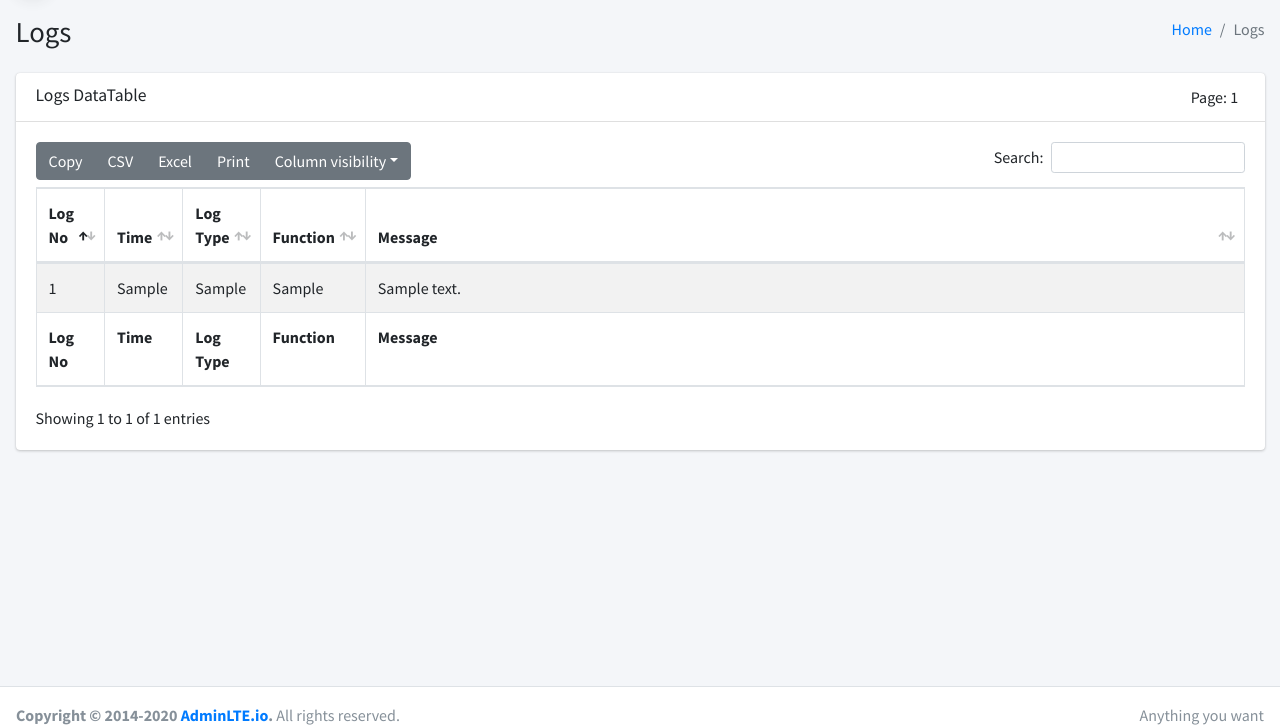
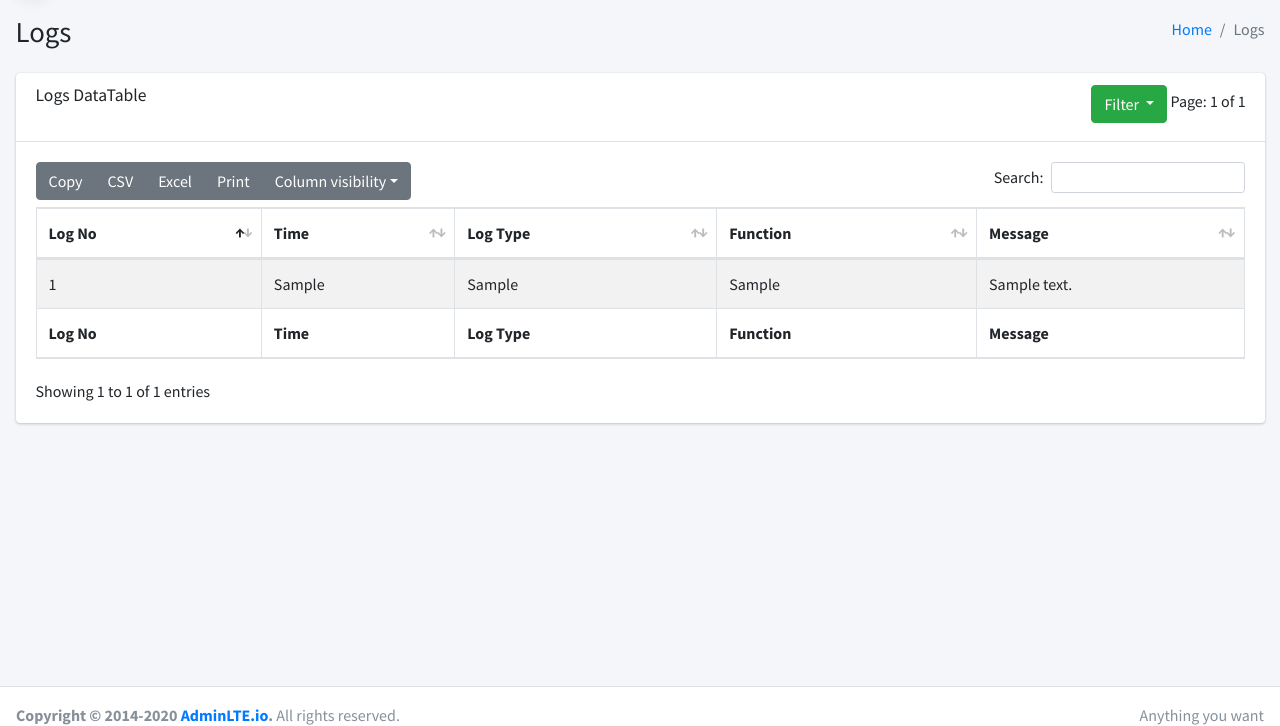
Before and after one commit to mukulmh/django-logger, a Django app: template templates/logger/logs.html in a window 1280 px wide. Shown: the part 57-783 px from the top of the page. Run offline with Django 4.2, Linux system fonts and the light colour scheme; the template is opened without the code that fills it: most values are stand-ins (such as "Sample title", 1, 10 or a date in 2020); some libraries are stand-ins or nearby versions.

Commit message:
filter logs by type

```diff
--- a/app_logviewer/views.py
+++ b/app_logviewer/views.py
@@ -94,5 +94,6 @@ def logs(request, file):
     logs.reverse()
     log_paginator = Paginator(logs, 20)
     page_number = request.GET.get('page')
+    total_pages = log_paginator.num_pages
     logs_per_page = log_paginator.get_page(page_number)
-    return render(request,'logger/logs.html',{'logs':logs_per_page,'file':file})
+    return render(request,'logger/logs.html',{'logs':logs_per_page, 'file':file, 'total_pages':total_pages})
--- a/templates/logger/base.html
+++ b/templates/logger/base.html
@@ -108,5 +108,27 @@
     }).buttons().container().appendTo('#example2_wrapper .col-md-6:eq(0)');
   });
 </script>
+<script>
+  $(document).ready(function(){
+  var activeCat = "";
+  function filterGroup(group){
+    if(activeCat != group){
+      $("tr").filter("."+group).show();
+      $("tr").filter(":not(."+group+")").hide();
+      activeCat = group;
+    }
+  }
+
+  $(".cat-all").click(function(){
+    $("tr").show();
+    activeCat = "all";
+  });
+  $(".cat-1").click(function(){ filterGroup("group-DEBUG"); });
+  $(".cat-2").click(function(){ filterGroup("group-INFO"); });
+  $(".cat-3").click(function(){ filterGroup("group-WARNING"); });
+  $(".cat-4").click(function(){ filterGroup("group-ERROR"); });
+  $(".cat-5").click(function(){ filterGroup("group-CRITICAL"); });
+});
+</script>
 </body>
 </html>
--- a/templates/logger/logs.html
+++ b/templates/logger/logs.html
@@ -34,27 +34,47 @@
                             <div style="float: left;">
                                 <h3 class="card-title">Logs DataTable</h3>
                             </div>
-                            <div style="float: right;">
-                                <div style="float: left;">
-                                    Page: {{logs.number}} &nbsp;
-                                </div>
-                                <div style="float: right;">
+                            <div style="float: right;" class="row">
+                                <div style="display: inline-block;">
+                                    <div style="display: inline-block;">
+                                        <!-- Filter button -->
+                                        <div class="btn-group">
+                                            <button type="button" class="btn btn-success dropdown-toggle" data-toggle="dropdown" aria-haspopup="true" aria-expanded="false">
+                                            Filter
+                                            </button>
+                                            <div class="dropdown-menu bg-success">
+                                            <a class="dropdown-item bg-primary cat-all" href="#">All</a>
+                                            <a class="dropdown-item bg-gray cat-1" href="#">Debug</a>
+                                            <a class="dropdown-item bg-info cat-2" href="#">Info</a>
+                                            <a class="dropdown-item bg-warning cat-3" href="#">Warning</a>
+                                            <a class="dropdown-item bg-danger cat-4" href="#">Error</a>
+                                            <a class="dropdown-item bg-maroon cat-5" href="#">Critical</a>
+                                            </div>
+                                        </div>
+                                    </div>
+                                    <div style="display: inline-block;">
+                                        <p>Page: {{logs.number}} of {{total_pages}} &nbsp;</p>
+                                    </div>
                                     {% if logs.has_previous %}
-                                    <div style="float: left;"><a
-                                            href="{% url 'logs' file=file %}?page={{logs.previous_page_number}}">Previous
-                                            &nbsp;</a></div>
+                                    <div style="display: inline-block;"><a
+                                            href="{% url 'logs' file=file %}?page={{logs.previous_page_number}}">
+                                            <button class="btn btn-sm btn-success"><i class="fa fa-arrow-left"></i></button>
+                                            &nbsp;</a>
+                                    </div>
                                     {% endif %}
                                     {% if logs.has_next%}
-                                    <div style="float: right;"><a
+                                    <div style="display: inline-block;"><a
                                             href="{% url 'logs' file=file %}?page={{logs.next_page_number}}">&nbsp;
-                                            Next</a></div>
+                                            <button class="btn btn-sm btn-success"><i class="fa fa-arrow-right"></i></button></a>
+                                    </div>
                                     {% endif %}
                                 </div>
                             </div>
                         </div>
                         <!-- /.card-header -->
                         <div class="card-body">
-                            <table id="example2" class="table table-bordered table-striped">
+                            <table id="example2" class="table table-bordered table-striped"
+                                style="word-wrap: break-word;">
                                 <thead>
                                     <tr>
                                         <th>Log No</th>
@@ -67,13 +87,13 @@
                                 </thead>
                                 <tbody>
                                     {% for line in logs%}
-                                    <tr>
+                                    <tr class="group-{{line.log.split.0}}">
                                         <td>{{line.log_number}}</td>
                                         <!-- <td>{{line.log.split.1}}</td> -->
                                         <td>{{line.log.split.2}}</td>
                                         <td>{{line.log.split.0}}</td>
                                         <td>{{line.log.split.3}}</td>
-                                        <td style="width: 80%;">{{line.message}}</td>
+                                        <td>{{line.message}}</td>
                                     </tr>
                                     {% endfor %}
                                 </tbody>
```
Also changed, not shown: 1 other file.
